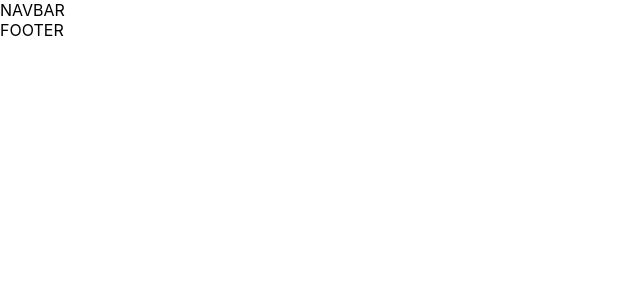
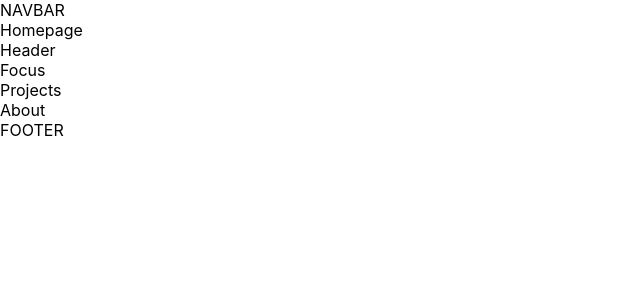
Before and after one commit to HungryOctopus/think-tank-website, a React (Create React App) app in the folder client/: page / in a window 1280 px wide. Shown: the top 300 px of the page, without its empty margins (0-640 px from the left). Built offline with nearby package versions, Linux system fonts and the light colour scheme.

Commit message:
setup - prepared all components

```diff
--- a/client/src/App.js
+++ b/client/src/App.js
@@ -1,23 +1,25 @@
 import React from 'react';
 import Navbar from './components/Navbar';
-// import { BrowserRouter as Router, Switch, Route } from 'react-router-dom';
+import Homepage from './Homepage';
+import Projects from './components/Projects';
+import About from './components/About';
+import { BrowserRouter as Router, Routes, Route } from 'react-router-dom';
 import './App.css';
 import Footer from './components/Footer';
 
 function App() {
   return (
     <>
-
-     {/* <Router> */}
+      <Router>
         <Navbar />
-        {/* <Switch>
-          <Route path="/" exact component={Home} />
-          <Route path="/sensors" component={Focus} />
+        <Homepage />
+        {/* <Routes>
+          <Route path="/" exact component={Homepage} />
           <Route path="/projects" component={Projects} />
           <Route path="/about" component={About} />
-        </Switch> */}
+        </Routes> */}
         <Footer />
-      {/* </Router>  */}
+      </Router>
     </>
   );
 }
--- a/client/src/Homepage.jsx
+++ b/client/src/Homepage.jsx
@@ -1,9 +1,17 @@
 import React, { useState, useEffect } from 'react';
+import Header from './components/Header';
+import Focus from './components/Focus';
+import Projects from './components/Projects';
+import About from './components/About';
 
 function Homepage() {
   return (
     <>
       <div>Homepage</div>
+      <Header />
+      <Focus />
+      <Projects />
+      <About />
     </>
   );
 }
--- /dev/null
+++ b/client/src/components/About.jsx
@@ -0,0 +1,11 @@
+import React, { useState, useEffect } from 'react';
+
+function About() {
+  return (
+    <>
+      <div>About</div>
+    </>
+  );
+}
+
+export default About;
--- /dev/null
+++ b/client/src/components/Focus.jsx
@@ -0,0 +1,11 @@
+import React, { useState, useEffect } from 'react';
+
+function Focus() {
+  return (
+    <>
+      <div>Focus</div>
+    </>
+  );
+}
+
+export default Focus;
--- /dev/null
+++ b/client/src/components/Header.jsx
@@ -0,0 +1,11 @@
+import React, { useState, useEffect } from 'react';
+
+function Header() {
+  return (
+    <>
+      <div>Header</div>
+    </>
+  );
+}
+
+export default Header;
--- /dev/null
+++ b/client/src/components/Projects.jsx
@@ -0,0 +1,11 @@
+import React, { useState, useEffect } from 'react';
+
+function Projects() {
+  return (
+    <>
+      <div>Projects</div>
+    </>
+  );
+}
+
+export default Projects;
```
